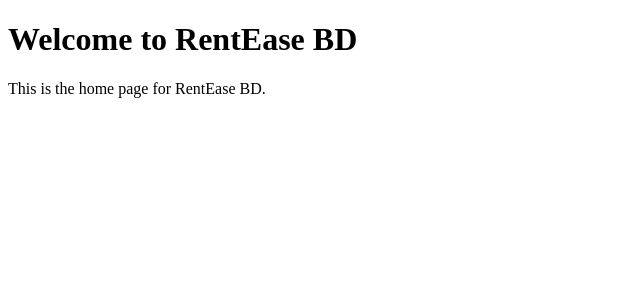
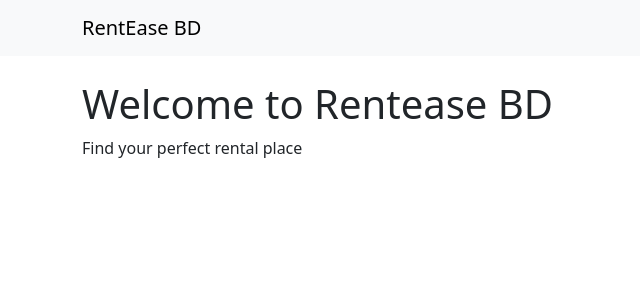
Before and after one commit to Rupu-Kundu/RentEase-BD, a Django app: template home/templates/home/index.html in a window 1280 px wide. Shown: the top 300 px of the page, without its empty margins (0-640 px from the left). Run offline with Django 5.2, Linux system fonts and the light colour scheme; the template is opened without the code that fills it, so the values that code supplies are empty.

Commit message:
Added base template and bootstrap layout

```diff
--- /dev/null
+++ b/home/templates/home/base.html
@@ -0,0 +1,34 @@
+<!DOCTYPE html>
+<html>
+<head>
+    <title>
+        {% block title %}
+        Rentease BD
+        {% endblock %}
+    </title>
+
+    <link href="https://cdn.jsdelivr.net/npm/bootstrap@5.3.3/dist/css/bootstrap.min.css" rel="stylesheet">
+</head>
+
+<body>
+
+<nav class="navbar navbar-expand-lg bg-light">
+    <div class="container">
+        <a class="navbar-brand" href="#">
+            RentEase BD
+        </a>
+    </div>
+</nav>
+
+
+<div class="container mt-4">
+
+    {% block content %}
+
+    {% endblock %}
+
+</div>
+
+
+</body>
+</html>
--- a/home/templates/home/index.html
+++ b/home/templates/home/index.html
@@ -1,15 +1,15 @@
-<!DOCTYPE html>
-<html lang="en">
-<head>
-    <meta charset="UTF-8">
-    <meta name="viewport" content="width=device-width, initial-scale=1.0">
-    <title>RentEase BD</title>
-</head>
-<body>
-
-<h1>Welcome to RentEase BD</h1>
-<p>This is the home page for RentEase BD.</p>
+{% extends 'home/base.html' %}
 
 
-</body>
-</html>
+{% block title %}
+Home
+{% endblock %}
+
+
+{% block content %}
+
+<h1>Welcome to Rentease BD</h1>
+
+<p>Find your perfect rental place</p>
+
+{% endblock %}
```
